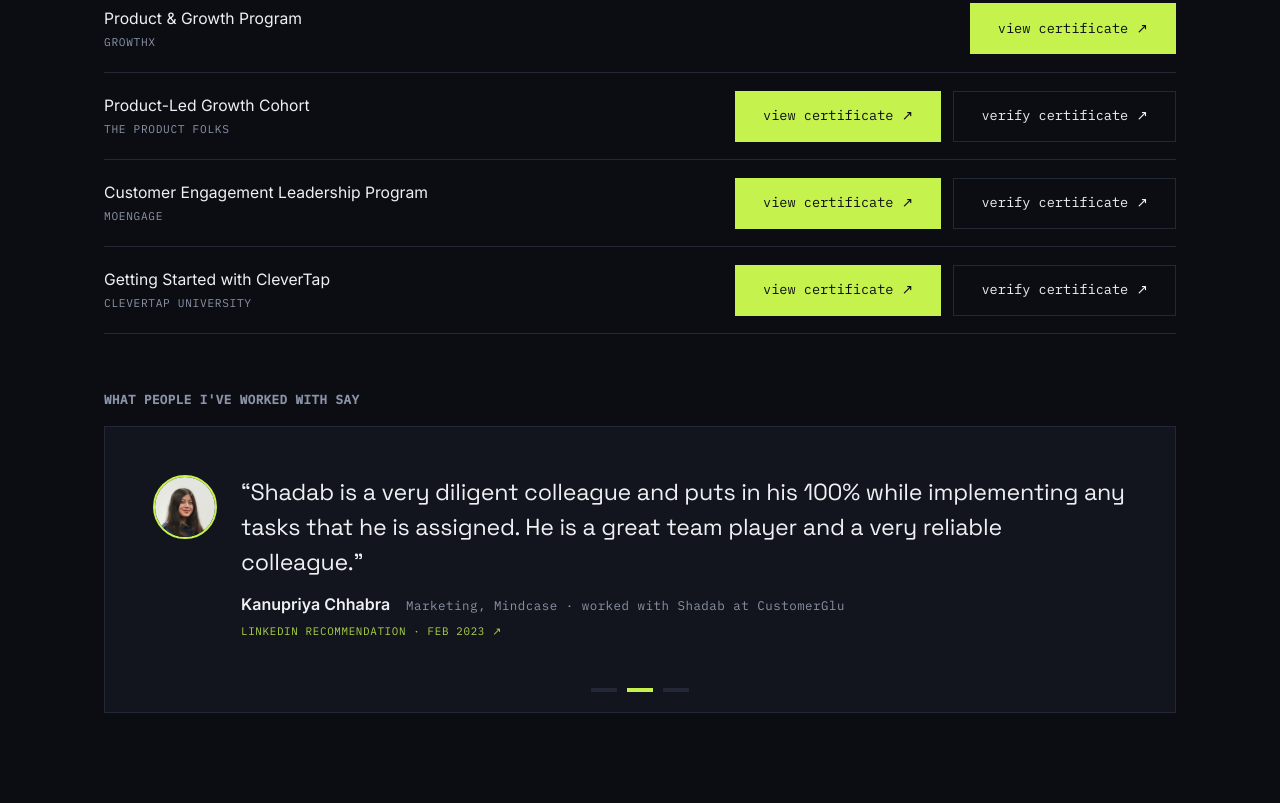
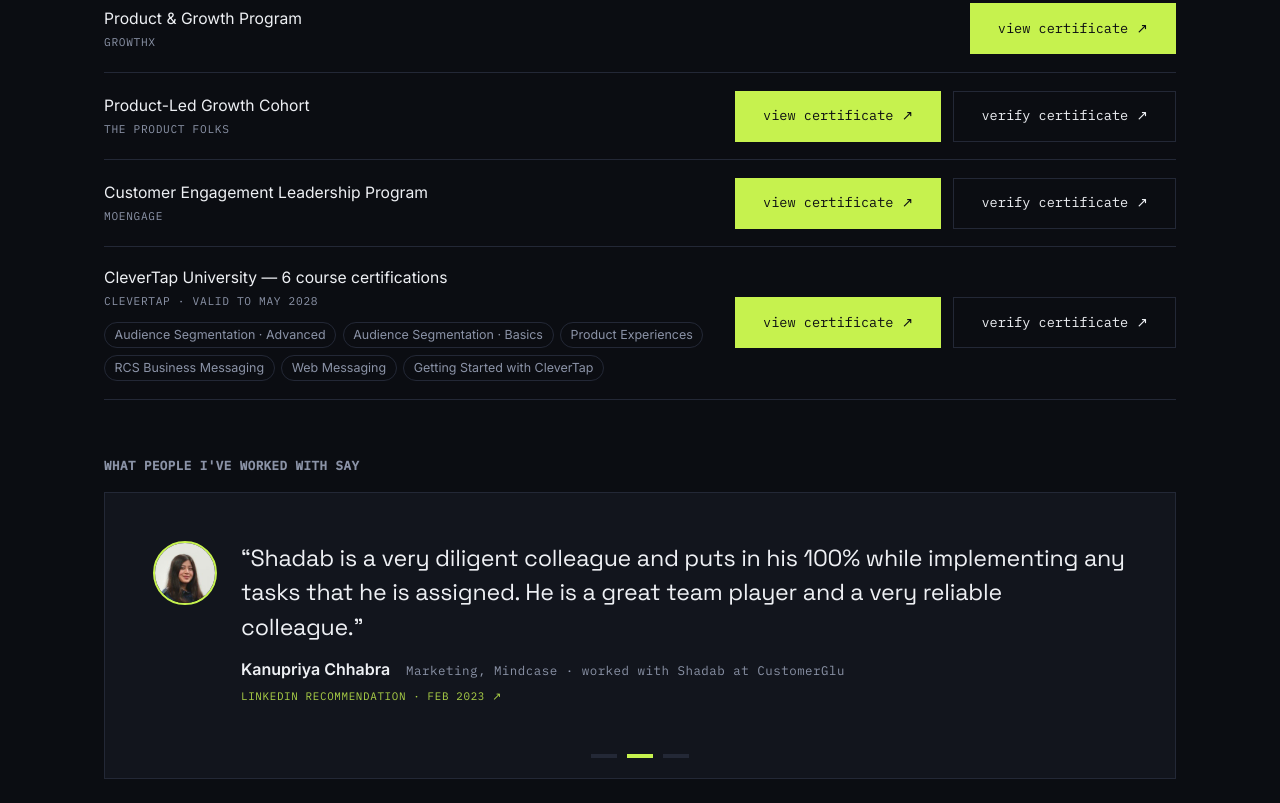
Before and after one commit to shadabkhansir/shadabkhan, a plain HTML site: page index.html in a window 1280 px wide. Shown: the part 6511-7314 px from the top of the page. Drawn offline with Linux system fonts and the light colour scheme; animation ran at ten frames a second.

Commit message:
Show all 6 CleverTap University course certifications
Update the certificate image to the 6-course version and list each
course as a chip under the credential. Bump CSS/JS cache to v=22.

Co-Authored-By: Claude Opus 5.5 <noreply@anthropic.com>
Claude-Session: https://claude.ai/code/session_015uom4S1E2dMZZYUSt4ywLC

```diff
--- a/index.html
+++ b/index.html
@@ -131,7 +131,7 @@
   <!-- The ?v= number busts browser caches. BUMP IT (v=8, v=9 …) every time
        you edit styles.css or script.js, otherwise returning visitors keep
        running the old cached files. -->
-  <link rel="stylesheet" href="styles.css?v=21">
+  <link rel="stylesheet" href="styles.css?v=22">
   <!-- Real icon files (not a data: URI) so Google can show the favicon in
        search results. favicon-48.png is the size Google asks for. -->
   <link rel="icon" href="/favicon.ico" sizes="48x48">
@@ -945,9 +945,18 @@
         </li>
 
         <li class="cred reveal">
-          <span class="cred-name">Getting Started with CleverTap <span class="cred-issuer mono">CleverTap University</span></span>
+          <span class="cred-name">CleverTap University — 6 course certifications <span class="cred-issuer mono">CleverTap · valid to May 2028</span>
+            <span class="cred-courses">
+              <span>Audience Segmentation · Advanced</span>
+              <span>Audience Segmentation · Basics</span>
+              <span>Product Experiences</span>
+              <span>RCS Business Messaging</span>
+              <span>Web Messaging</span>
+              <span>Getting Started with CleverTap</span>
+            </span>
+          </span>
           <span class="cred-meta">
-            <a class="btn btn-solid cred-view" href="certs/clevertap-university-2026.jpg" target="_blank" rel="noopener" data-cert-title="CleverTap University — Getting Started with CleverTap, certificate of achievement">view certificate ↗</a>
+            <a class="btn btn-solid cred-view" href="certs/clevertap-university-2026.jpg" target="_blank" rel="noopener" data-cert-title="CleverTap University — certificate of achievement, 6 course certifications">view certificate ↗</a>
             <a class="btn btn-line cred-verify" href="https://www.verix.io/credential/46caec87-4e18-46b3-b5f1-2bcb463237f5" target="_blank" rel="noopener noreferrer">verify certificate ↗</a>
           </span>
         </li>
@@ -1085,6 +1094,6 @@
   </footer>
 
   <!-- Bump ?v= together with the stylesheet whenever you edit this file. -->
-  <script src="script.js?v=21"></script>
+  <script src="script.js?v=22"></script>
 </body>
 </html>
--- a/styles.css
+++ b/styles.css
@@ -984,6 +984,15 @@ main { position: relative; z-index: 1; }
   text-transform: uppercase;
   color: var(--muted);
 }
+/* optional list of courses under a credential (e.g. CleverTap University) */
+.cred-name { flex: 1 1 22rem; }
+.cred-courses { display: flex; flex-wrap: wrap; gap: 0.4rem; margin-top: 0.7rem; }
+.cred-courses span {
+  font-size: 0.78rem; line-height: 1.3;
+  padding: 0.25rem 0.6rem;
+  border: 1px solid var(--line); border-radius: 999px;
+  color: var(--muted);
+}
 /* Credential actions reuse the site's main buttons:
    "view certificate" = .btn-solid (like "View case studies"),
    "verify certificate" = .btn-line (like "Get in touch"). */
```
Also changed, not shown: certs/clevertap-university-2026.jpg, 1 other file.
